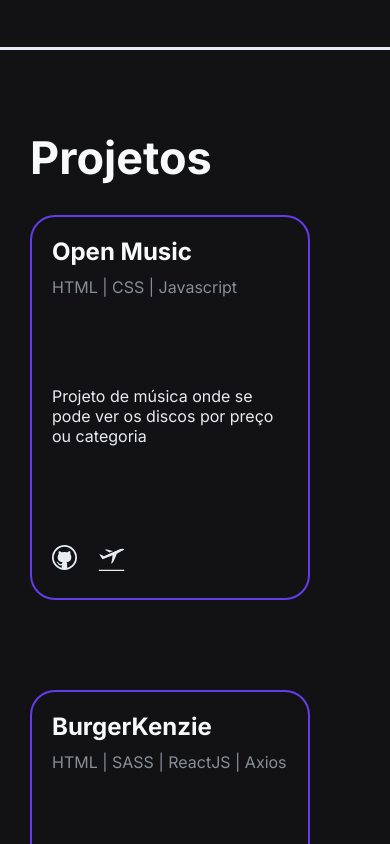
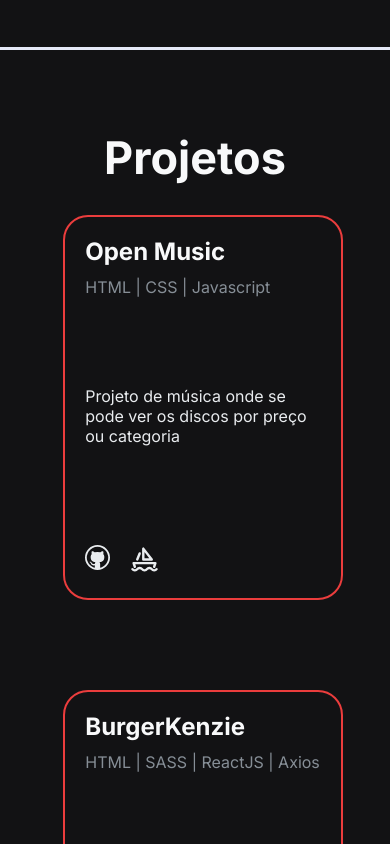
Before and after one commit to Kenzie-Academy-Brasil-Developers/Portifolio-AnddAmorim, a React (Vite) app: page / in a window 390 px wide. Shown: the part 600-1444 px from the top of the page. Built offline with nearby package versions, Linux system fonts and the light colour scheme.

Commit message:
ajustes de estilização

```diff
--- a/src/Components/Header/styles.module.scss
+++ b/src/Components/Header/styles.module.scss
@@ -3,7 +3,7 @@ header {
   align-items: center;
   justify-content: space-between;
   height: 70px;
-  border-bottom: 2px solid #623cea;
+  border-bottom: 2px solid #ea3c3c;
   position: sticky;
   top: 0;
   z-index: 90;
@@ -36,7 +36,7 @@ header {
       position: absolute;
       width: 100%;
       height: 2px;
-      background-color: var(--gray-3);
+      background-color: var(--gray-4);
       bottom: -2px;
       left: 0;
     }
@@ -54,7 +54,7 @@ header {
     flex-direction: column;
     position: absolute;
     top: 70px;
-    right: 16px;
+    right: 10px;
     color: var(--gray-1);
   }
 
@@ -95,13 +95,13 @@ header {
       color: var(--gray-1);
       position: relative;
     }
+
     a:hover:after {
       transition: 1s;
       content: "";
       position: absolute;
       width: 100%;
       height: 2px;
-      background-color: var(--gray-3);
       bottom: -2px;
       left: 0;
     }
--- a/src/Components/Projects/ProjectsCards/index.jsx
+++ b/src/Components/Projects/ProjectsCards/index.jsx
@@ -1,5 +1,6 @@
 import { Link } from "react-router-dom"
 import { GiAirplaneDeparture } from "react-icons/gi";
+import { TbSailboat } from "react-icons/tb";
 import { VscGithub } from "react-icons/vsc";
 import styles from "./styles.module.scss"
 
@@ -28,11 +29,11 @@ export const ProjectsCards = ({ project }) => {
                         <Link to={project.deploy}
                             title="Ver Aplicação"
                             target="_blank">
-                            <GiAirplaneDeparture size={29} />
+                            <TbSailboat  size={29} />
                         </Link>
                     ) : (
                         <button disabled title="Aplicação Backend">
-                            <GiAirplaneDeparture size={29} />
+                            <TbSailboat size={29} />
                         </button>
                     )}
 
--- a/src/Components/Projects/styles.module.scss
+++ b/src/Components/Projects/styles.module.scss
@@ -17,3 +17,16 @@ ul {
     width: 105%;
   }
 }
+
+@media(max-width: 1024px){
+  h1{
+    display: flex;
+    align-items: center;
+    justify-content: center;
+  }
+  .divProjects{
+    display: flex;
+    align-items: center;
+    justify-content: center;
+  }
+}
--- a/src/styles/globalStyle.scss
+++ b/src/styles/globalStyle.scss
@@ -1,11 +1,8 @@
 :root{
-    --primary-color: #633deb;
-    --primary-color-50: #311e76;
+    --primary-color: #eb3d3d;
+    --primary-color-50: #9D2235;
     --secondary-color: #50cf9a;
     --secondary-color-50: #249164;
-    --tertiary-color: #ff577f;
-    --tertiary-color-50: #ef1346;
-    --quartiary-color: #4aca94;
     --color-white: #E5E9F8;
 
     --linkedin: #0E76A8;
```
